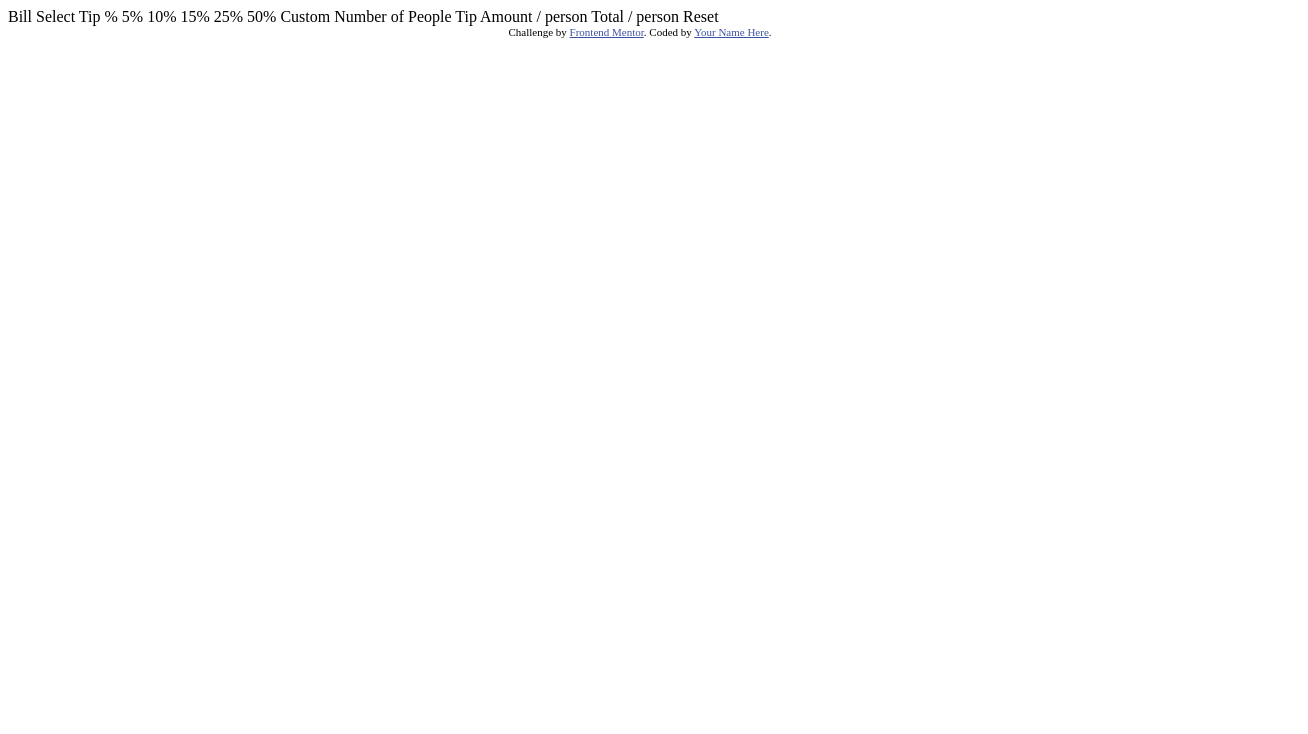
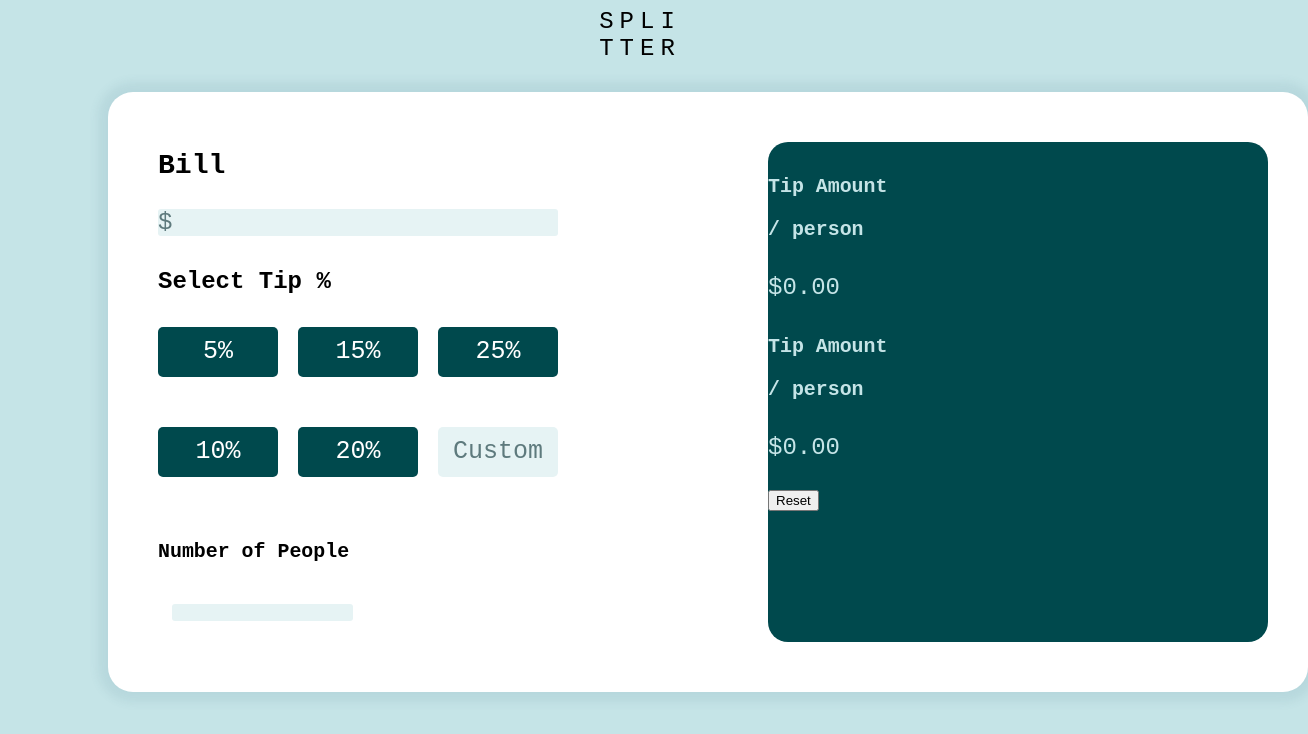
Before and after one commit to ktcwn/tip-calculator, a plain HTML site: page index.html in a window 1280 px wide. Shown: the whole page, 1308 px wide, since content can reach past the window. Drawn offline with Linux system fonts and the light colour scheme.

Commit message:
Created HTML, CSS and JS files. Began working on HTML layout and CSS styling.

```diff
--- a/index.html
+++ b/index.html
@@ -1,44 +1,83 @@
 <!DOCTYPE html>
 <html lang="en">
+
 <head>
   <meta charset="UTF-8">
-  <meta name="viewport" content="width=device-width, initial-scale=1.0"> <!-- displays site properly based on user's device -->
-
+  <meta name="viewport" content="width=device-width, initial-scale=1.0">
+  <!-- displays site properly based on user's device -->
+  <link rel="stylesheet" href="style.css">
   <link rel="icon" type="image/png" sizes="32x32" href="./images/favicon-32x32.png">
 
-  <title>Frontend Mentor | Tip calculator app</title>
+  <title>SPLITTER | Tip Calculator</title>
+</head>
 
-  <!-- Feel free to remove these styles or customise in your own stylesheet 👍 -->
-  <style>
-    .attribution { font-size: 11px; text-align: center; }
-    .attribution a { color: hsl(228, 45%, 44%); }
-  </style>
-</head>
 <body>
 
-  Bill
+  <header> SPLI </header>
+  <header> TTER </header>
 
-  Select Tip %
-  5%
-  10%
-  15%
-  25%
-  50%
-  Custom
 
-  Number of People
+  <div class="container">
+    <div>
+    </div>
+    <!--Bill Container-->
+    <div class="left-section">
+      <h3>Bill</h3>
+      <!-- Bill Input -->
+      <div class="enterTotal">
+        <p>$ <input class="enterTotal" type="number"> </p>
+      </div>
 
-  Tip Amount
-  / person
+      <!-- Select Tip Container-->
+      <div class="select">
+        <h4>Select Tip %</h4>
+      </div>
+      <!-- Select Tip Buttons-->
+      <div class="tipButtons">
+        <button class="grid-item"> 5% </button>
+        <button class="grid-item">10%</button>
+        <button class="grid-item">15%</button>
+        <button class="grid-item">20%</button>
+        <button class="grid-item">25%</button>
+        <button class="grid-item" id="customTip">Custom</button>
+      </div>
 
-  Total
-  / person
-
-  Reset
-
-  <div class="attribution">
-    Challenge by <a href="https://www.frontendmentor.io?ref=challenge" target="_blank">Frontend Mentor</a>.
-    Coded by <a href="#">Your Name Here</a>.
+      <!-- Number of People Container -->
+      <div>
+        <h5>
+          Number of People
+        </h5>
+      </div>
+      <!-- Input Container-->
+      <div>
+        <p>
+          <img src="" alt="">
+          <input type="number">
+        </p>
+      </div>
+      <!-- Tip Amount Container -->
+    </div>
+    <div class="right-section">
+      <h5>
+        Tip Amount
+        <p>
+          / person
+        </p>
+      </h5>
+      <p>$0.00</p>
+      <h5>
+        Tip Amount
+        <p>
+          / person
+        </p>
+      </h5>
+      <p>$0.00</p>
+      <div>
+        <button id="resetBtn">Reset</button>
+      </div>
+    </div>
+    <!--- Reset Button --->
   </div>
 </body>
+
 </html>
--- /dev/null
+++ b/style.css
@@ -0,0 +1,77 @@
+:root {
+    --primary: hsl(172, 67%, 45%);
+    --veryDarkCyan: hsl(183, 100%, 15%);
+    --darkGrayCyan: hsl(186, 14%, 43%);
+    --lightGrayCyan: hsl(185, 41%, 84%);
+    --lightCyan: hsl(185, 70%, 84%);
+
+    --lightgray: hsl(185, 41%, 93%);
+    --white: hsl(0, 0%, 100%);
+    font-family: monospace;
+}
+
+body {
+    background-color: var(--lightGrayCyan);
+    font-size: 24px;
+}
+
+header {
+    color: var(--veryDarkGrayCyan);
+    letter-spacing: 6px;
+    font-weight: 400;
+    text-align: center;
+}
+
+.left-section {
+    transform: translate(50px, 5%);
+}
+.right-section {
+    border-radius: 20px;
+    transform: translate(260px, 10%);
+    height: 500px;
+    width: 500px;
+    background-color: var(--veryDarkCyan);
+    color: var(--lightGrayCyan) ;
+}
+
+.container {
+    transform: translate(100px, 5%);
+    display: flex;
+    height: 600px;
+    width: 1200px;
+    background-color: var(--white);
+    border-radius: 25px;
+    box-shadow:  0 0 10px 10px rgba(64, 122, 136, 0.1);
+}
+
+.enterTotal, input {
+    border-radius: 3px;
+    background-color: var(--lightgray);
+    color: var(--darkGrayCyan);
+    border: none;
+
+}
+
+.tipButtons {
+    display: grid;
+    grid-gap: 20px;
+    grid: repeat(2, 80px) / auto-flow;
+}
+
+.grid-item {
+    border: none;
+    border-radius: 5px;
+    font-family: monospace;
+    width: 120px;
+    height: 50px;
+    color: white;
+    background-color: var(--veryDarkCyan);
+    font-size: 25px;
+    font-weight: 540;
+}
+
+#customTip {
+    width: 120px;
+    background-color: var(--lightgray);
+    color: var(--darkGrayCyan);
+}
```
Also changed, not shown: script.js (added).
